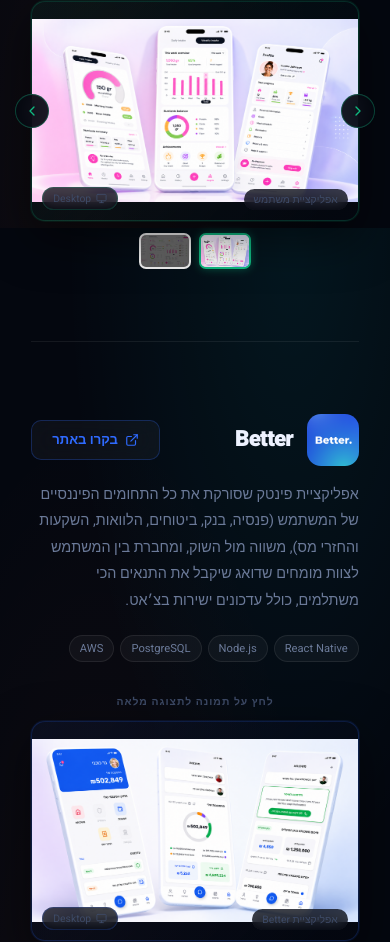
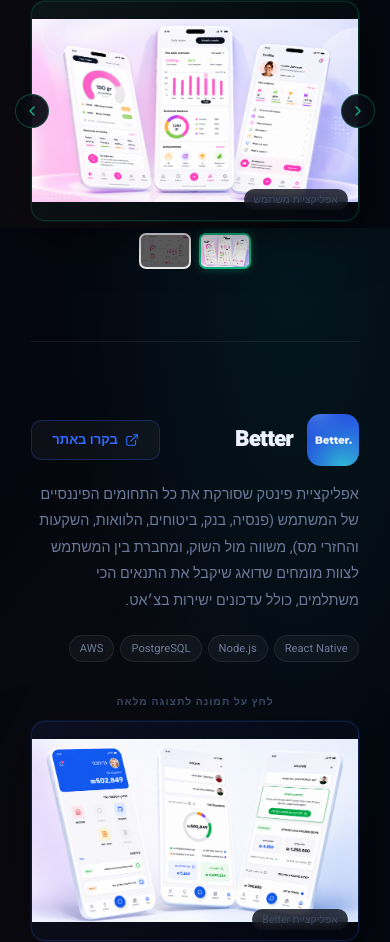
Before and after one commit to studioidan/popapp-website, a Next.js app: page / in a window 390 px wide. Shown: the part 2304-3246 px from the top of the page. Built offline with nearby package versions, Linux system fonts and the light colour scheme.

Commit message:
Remove desktop/mobile badges from project gallery images; update GA4 measurement ID

```diff
--- a/app/layout.tsx
+++ b/app/layout.tsx
@@ -20,7 +20,7 @@
   return (
     <html lang="he" dir="rtl">
       <body>{children}</body>
-      <GoogleAnalytics gaId="G-LJGXPVXNRW" />
+      <GoogleAnalytics gaId="G-E5FZT0H3FJ" />
     </html>
   )
 }
--- a/components/ProjectsSection.tsx
+++ b/components/ProjectsSection.tsx
@@ -1,7 +1,7 @@
 'use client'
 import { useRef, useEffect, useState, useCallback } from 'react'
 import { createPortal } from 'react-dom'
-import { ChevronRight, ChevronLeft, X, Smartphone, Monitor, ExternalLink } from 'lucide-react'
+import { ChevronRight, ChevronLeft, X, ExternalLink } from 'lucide-react'
 import { projects } from '@/lib/projects'
 
 /* ── LIGHTBOX (portal — renders at body level) ───────── */
@@ -107,18 +107,6 @@
           onError={e => { (e.target as HTMLImageElement).style.display = 'none' }}
         />
 
-        {/* device type badge */}
-        <div style={{
-          position:'absolute', bottom:96, left:'50%', transform:'translateX(-50%)',
-          background:'rgba(4,7,15,0.8)', backdropFilter:'blur(12px)',
-          border:`1px solid ${project.color}33`, borderRadius:20,
-          padding:'4px 14px', fontSize:'0.7rem', color:'var(--text-muted)',
-          display:'flex', alignItems:'center', gap:6,
-          pointerEvents: 'none',
-        }}>
-          {img.type === 'mobile' ? <Smartphone size={12} /> : <Monitor size={12} />}
-          {img.type === 'mobile' ? 'Mobile' : 'Desktop'}
-        </div>
       </div>
 
       {/* bottom: thumbs + arrows */}
@@ -216,19 +204,6 @@
             onError={e=>{(e.target as HTMLImageElement).style.display='none'}}
           />
 
-          {/* device type badge */}
-          <div style={{
-            position:'absolute', bottom:10, left:10,
-            background:'rgba(4,7,15,0.75)', backdropFilter:'blur(8px)',
-            border:`1px solid ${project.color}33`, borderRadius:20,
-            padding:'3px 10px', fontSize:'0.65rem', color:'var(--text-muted)',
-            display:'flex', alignItems:'center', gap:5, pointerEvents:'none',
-          }}>
-            {project.images[activeImg].type === 'mobile'
-              ? <><Smartphone size={11} /> Mobile</>
-              : <><Monitor size={11} /> Desktop</>
-            }
-          </div>
 
           {/* label */}
           <div style={{
```
